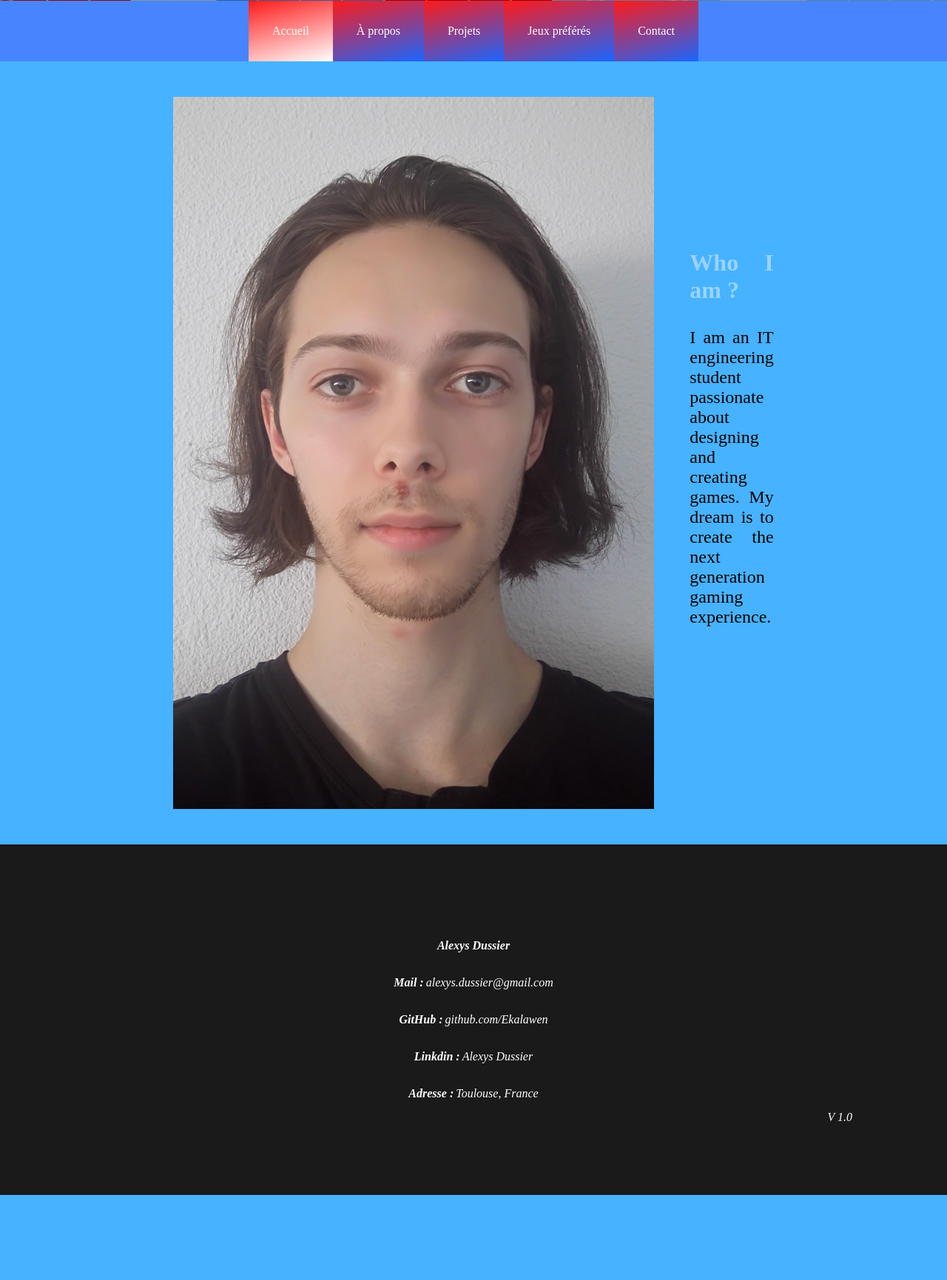
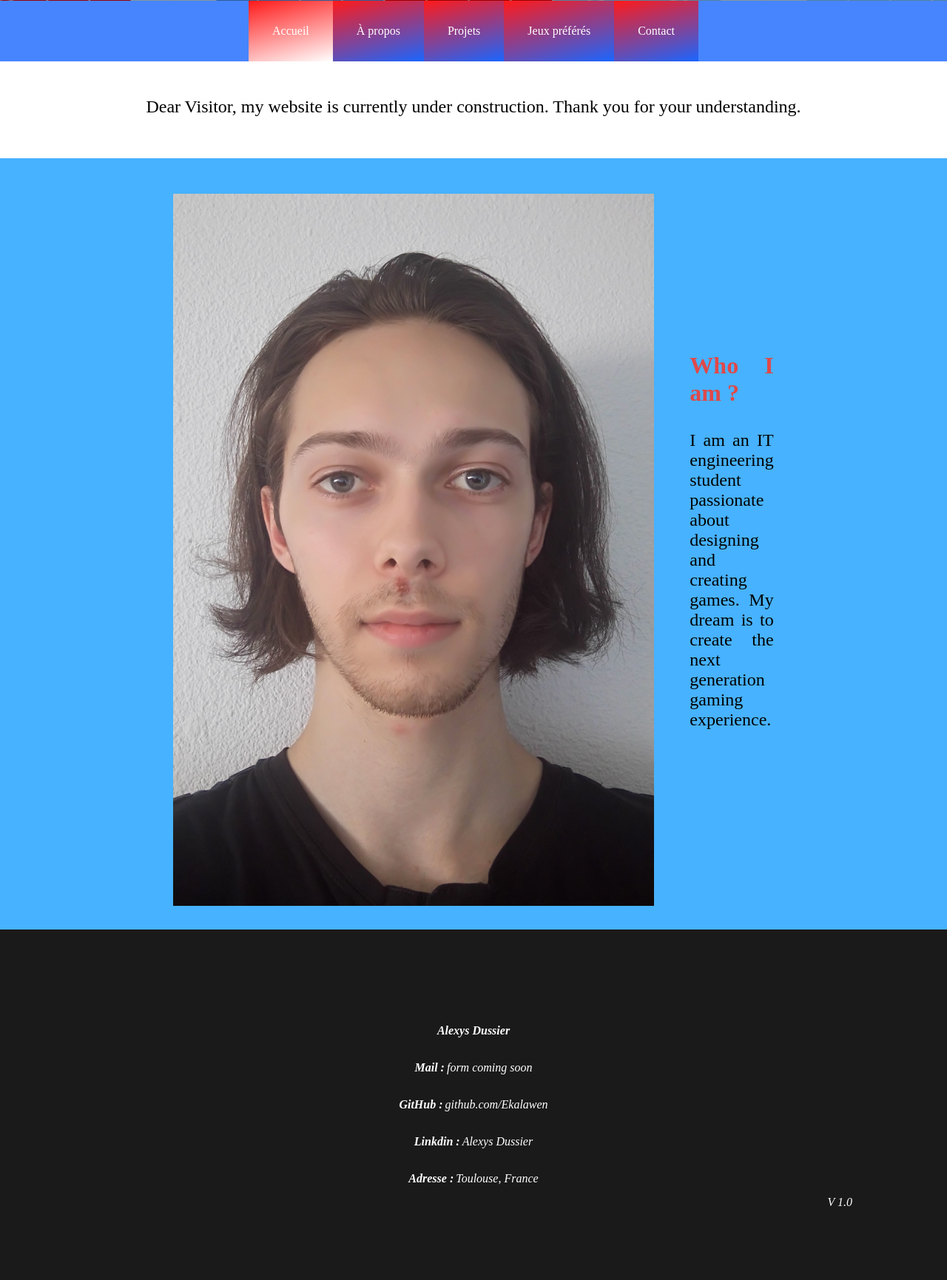
Before and after one commit to Ekalawen/Site-de-pr-sentation, a PHP site: page / in a window 1280 px wide. Shown: the part 277-2008 px from the top of the page at 74% size. Before the commit the page ends 1893 px from the top, so only its background shows below. Run offline with PHP 8.4, Linux system fonts and the light colour scheme.

Commit message:
sauver mathieu 2

```diff
--- a/css/style.css
+++ b/css/style.css
@@ -117,9 +117,9 @@ section {
 	text-align: justify;
 }
 
-section * {
+/*section * {
 	margin: 0 0 1em;
-}
+}*/
 
 section h1 {
 	display: flex;
@@ -128,6 +128,7 @@ section h1 {
 	align-items: center;
 
 	font-size: 250%;
+	margin: 0 0 1em;
 }
 
 section h3 {
@@ -137,6 +138,7 @@ section h3 {
 	align-items: center;
 
 	font-size: 200%;
+	margin: 0 0 1em;
 }
 
 section p {
@@ -146,6 +148,7 @@ section p {
 	align-items: center;
 
 	font-size: 150%;
+	margin: 0 0 1em;
 }
 
 .theme1 {
@@ -182,6 +185,18 @@ section p {
 }
 
 .theme3 p {
+	color: black;
+}
+
+.theme4 {
+	background-color: hsla(0, 100%, 50%, 0);
+}
+
+.theme4 h1, .theme1 h3 {
+	color: hsla(360, 70%, 58%, 1);
+}
+
+.theme4 p {
 	color: black;
 }
 
--- a/index.php
+++ b/index.php
@@ -10,6 +10,15 @@
 
 	function getTextAcceuil() {
 		$text = '
+		<section class="theme4">
+			<div class="ligne 66">
+				<p>
+
+					 Dear Visitor, my website is currently under construction.
+					 Thank you for your understanding.
+				</p>
+			</div>
+		</section>
 		<section class="theme1">
 			<div class="ligne w50">
 				<img class="photo_profile" src="images/moi/photo_profile.JPG" alt="La photo de profile n\'a pas été chargé"/>
--- a/js/alerte.js
+++ b/js/alerte.js
@@ -1,8 +1,8 @@
 
 
 // Alerte de démarrage
-function alerteDemarrage() {
+/*function alerteDemarrage() {
 	jQuery(document).ready(function(){
 	 alert("Dear Visitor, my website is currently under construction.\nDo not hesitate to contact me.\nalexys.dussier@gmail.com");
 	});
-}
+}*/
--- a/php/base_functions.php
+++ b/php/base_functions.php
@@ -89,7 +89,8 @@ $(document).ready( function () {
 </script>
 		';
 
-		$onload = ($actif == "accueil") ? " onload=\"alerteDemarrage()\"" : "";
+		//$onload = ($actif == "accueil") ? " onload=\"alerteDemarrage()\"" : "";
+		$onload = "";
 
 		$header = '
 <!DOCTYPE html>
@@ -130,7 +131,7 @@ $(document).ready( function () {
 					Mail :
 				</h1>
 				<p>
-					alexys.dussier@gmail.com
+					form coming soon
 				</p>
 			</div>
 			<div>
```
